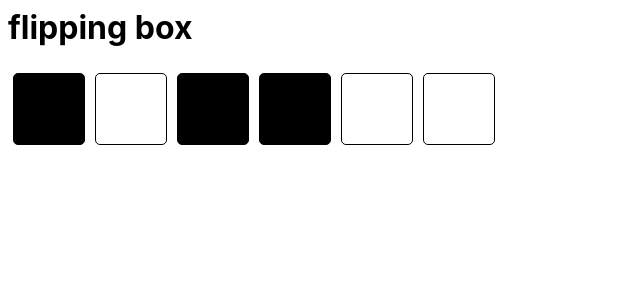
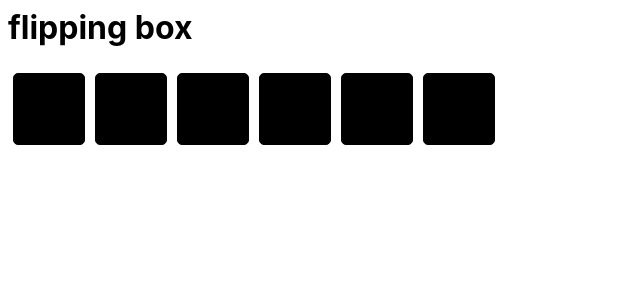
Before and after one commit to raihaneong/react-jd4hhm, a React (Create React App) app: page / in a window 1280 px wide. Shown: the top 300 px of the page, without its empty margins (0-640 px from the left). Built offline with nearby package versions, Linux system fonts and the light colour scheme.

Commit message:
2 files modified

```diff
--- a/src/App.js
+++ b/src/App.js
@@ -1,12 +1,12 @@
-import React, {useState} from 'react';
+import React, { useState } from 'react';
 import './style.css';
 import boxes from './boxes';
 
 import { Box } from './components';
 
 export default function App() {
-  const [box, setBox] = useState(boxes)
-  const boxElement = box.map(item => <Box key={item.id} on={item.on} />);
+  const [box, setBox] = useState(boxes);
+  const boxElement = box.map((item) => <Box key={item.id} on={item.on} />);
 
   return (
     <div>
--- a/src/components/Box/Box.jsx
+++ b/src/components/Box/Box.jsx
@@ -3,7 +3,7 @@ import React, { useState } from 'react';
 import './Box.css';
 
 export default function Box(props) {
-  const [on, setOn] = useState(props.on);
+  const [on, setOn] = useState(props);
 
   const styles = {
     backgroundColor: on ? 'black' : 'white',
@@ -14,12 +14,12 @@ export default function Box(props) {
   }
 
 
-
+console.log(props)
 
 
 
   return (
-    <div onClick={toggle} style={styles} key={props.id} className="box" on={props.on}>
+    <div onClick={toggle} style={styles} className="box" key={props.id} >
 
     </div>
   );
```
